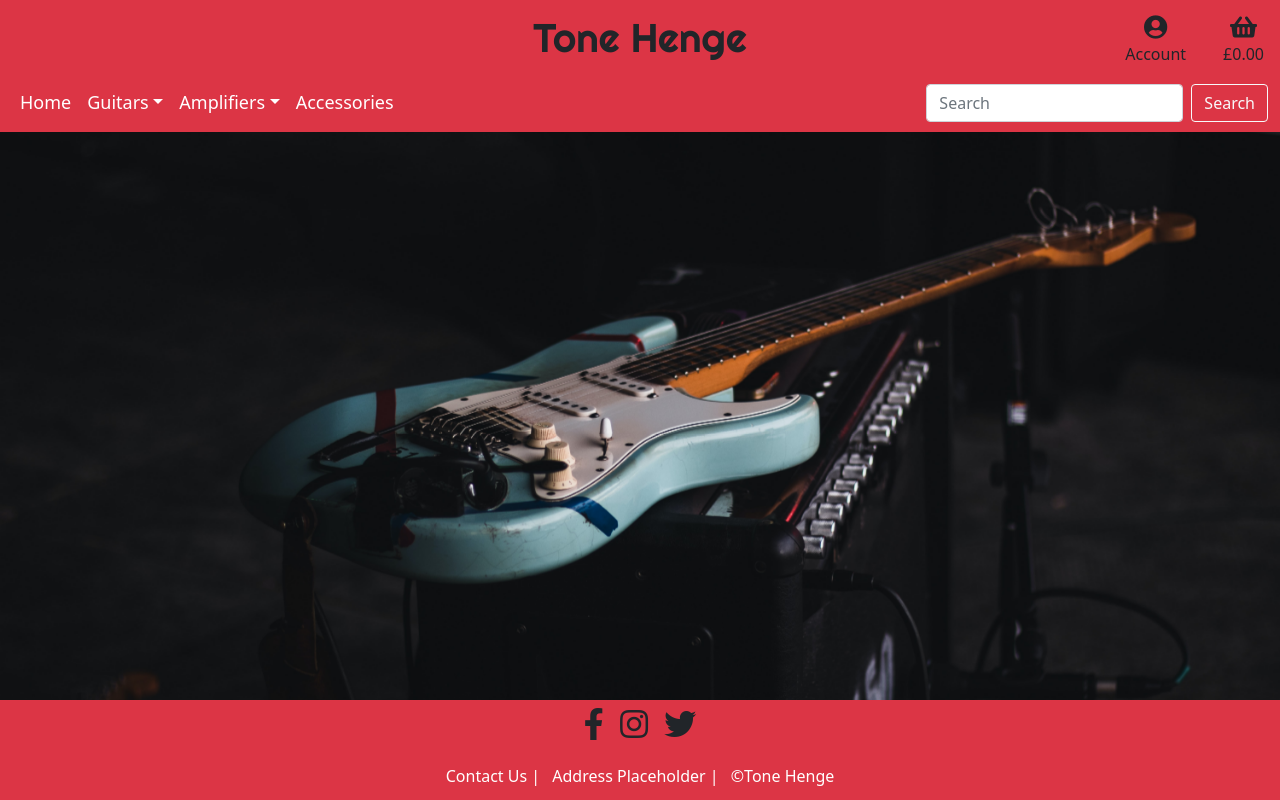
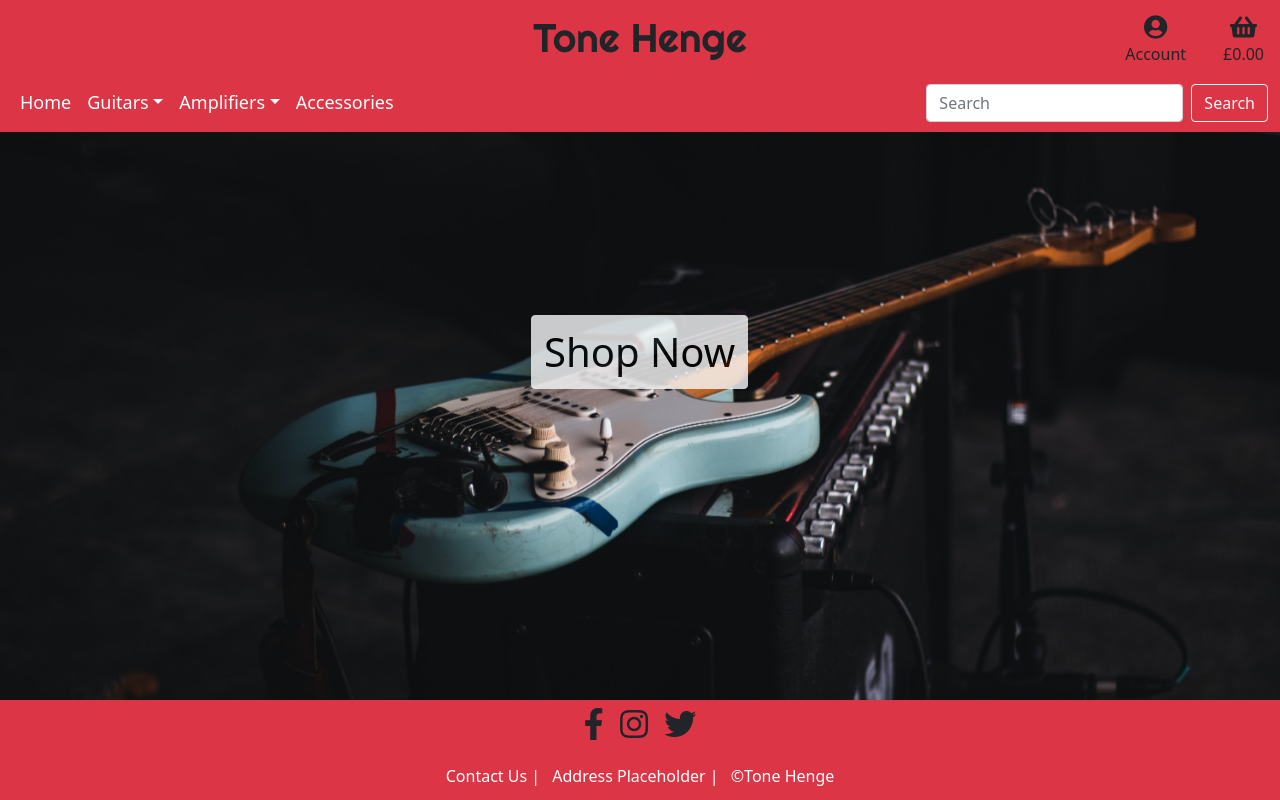
Before and after one commit to Code-Institute-Submissions/tone-henge, a Django app: page / in a window 1280 px wide. Run offline with Django 4.2, Linux system fonts and the light colour scheme.

Commit message:
Add call to action to home page

```diff
--- a/home/templates/home/index.html
+++ b/home/templates/home/index.html
@@ -1,5 +1,7 @@
 {% extends 'base.html' %}
 
 {% block content %}
-<div class="epic-cont"></div>
+<div class="epic-cont d-flex align-items-center justify-content-center">
+    <a href="#" type="button" class="btn btn-light fs-1 hvr-float">Shop Now</a>
+</div>
 {% endblock content %}
--- a/static/css/style.css
+++ b/static/css/style.css
@@ -18,9 +18,36 @@ footer {
     height: 100px;
 }
 
+/* Float - Credit to Ian Lunn / Hover.CSS */
+.hvr-float {
+    display: inline-block;
+    vertical-align: middle;
+    -webkit-transform: perspective(1px) translateZ(0);
+    transform: perspective(1px) translateZ(0);
+    box-shadow: 0 0 1px rgba(0, 0, 0, 0);
+    -webkit-transition-duration: 0.3s;
+    transition-duration: 0.3s;
+    -webkit-transition-property: transform;
+    transition-property: transform;
+    -webkit-transition-timing-function: ease-out;
+    transition-timing-function: ease-out;
+}
+
+.hvr-float:hover,
+.hvr-float:focus,
+.hvr-float:active {
+    -webkit-transform: translateY(-8px);
+    transform: translateY(-8px);
+}
+
 /* Home */
 .epic-cont {
     height: 80vh;
     background: url('/static/images/home.jpg') no-repeat center center fixed;
     background-size: cover;
 }
+
+.epic-cont a {
+    margin-bottom: 200px;
+    opacity: 0.8;
+}
```
